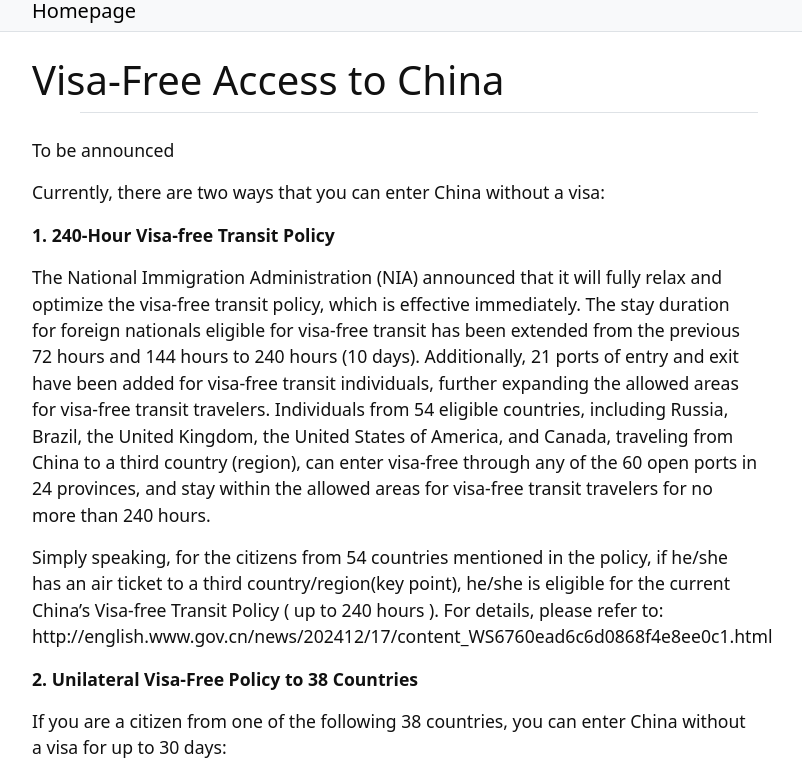
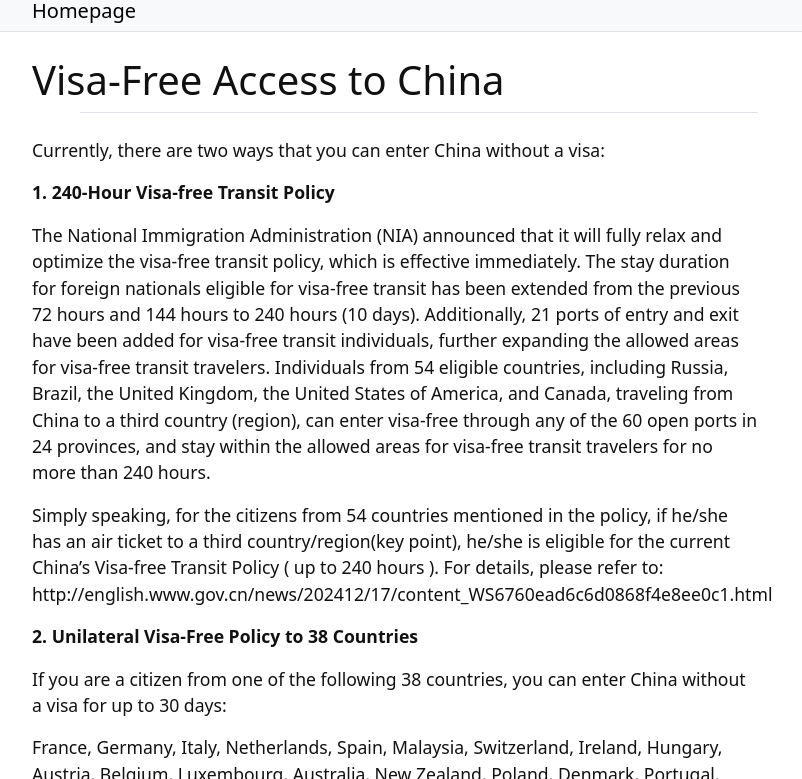
Before and after one commit to Neutrino0512/workshop, a Jekyll site: the page built from content/4-resources.md, in a window 1280 px wide and 900 px high, cut to the strip 121-900 px from the top of the window. Shown: the whole strip, without its empty margins (245-1047 px from the left). Built offline with Jekyll 4.4.1, drawn with Linux system fonts in a browser that asks for light colours.

Commit message:
Update 4-resources.md

```diff
--- a/content/4-resources.md
+++ b/content/4-resources.md
@@ -2,8 +2,6 @@
 title: Visa-Free Access to China
 nav: Visa
 ---
-
-To be announced
 
 Currently, there are two ways that you can enter China without a visa:
 
```
